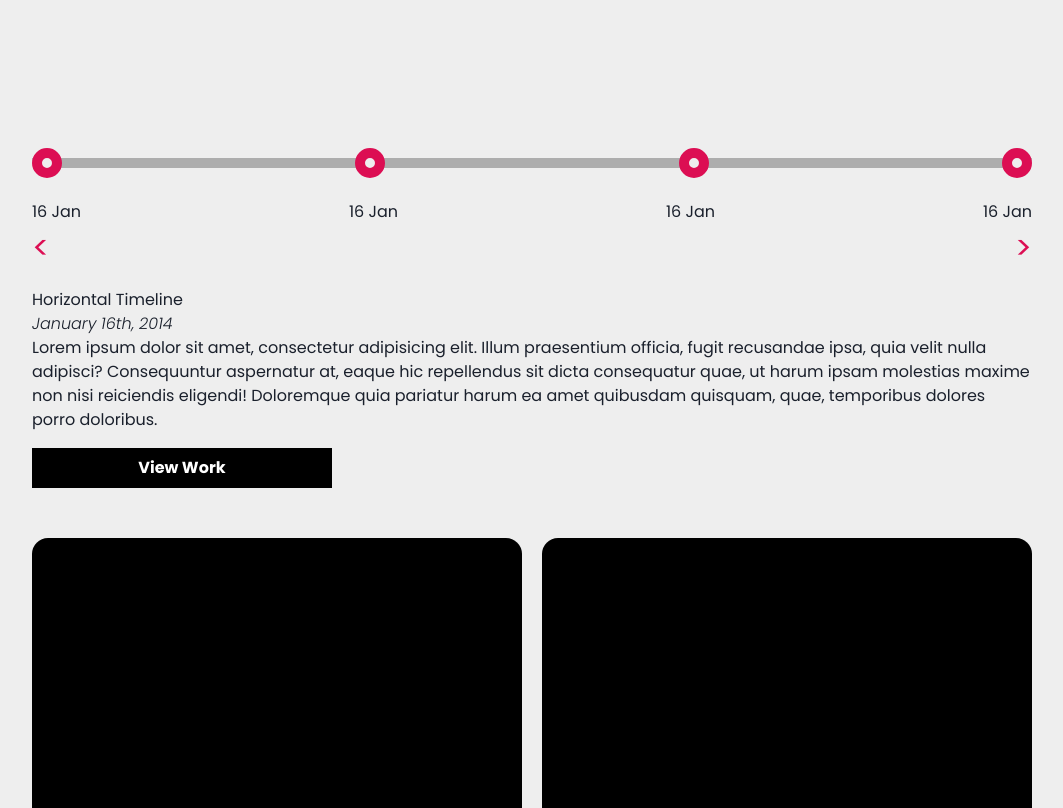
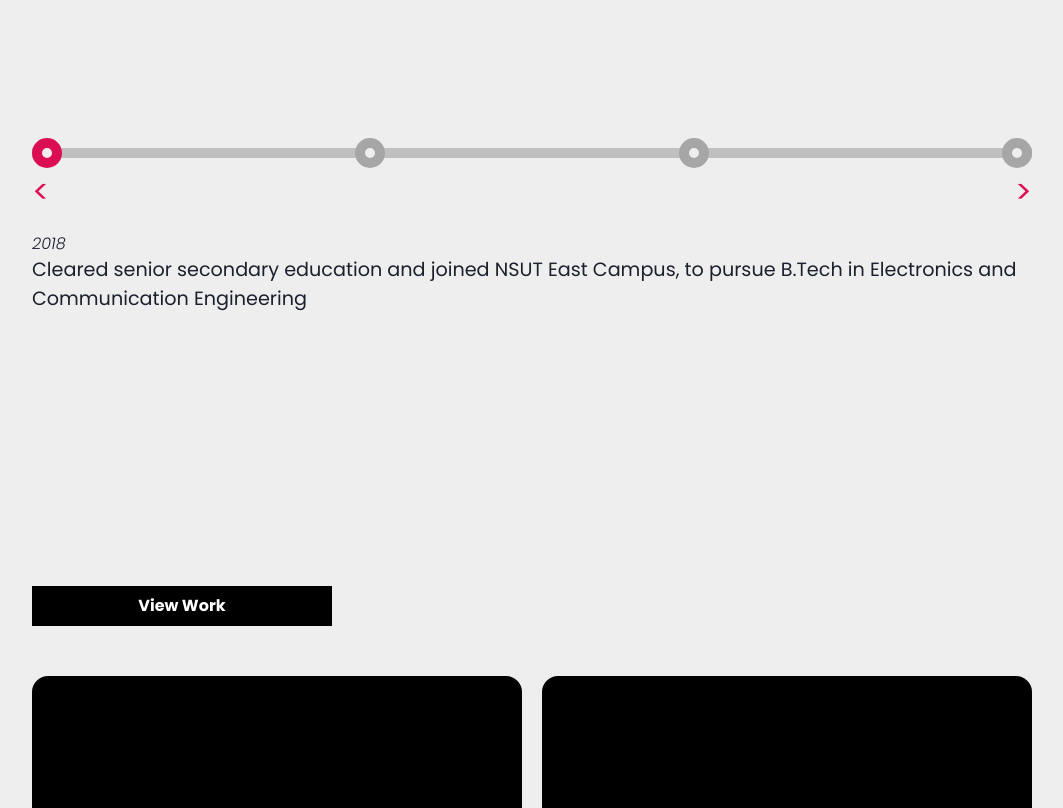
Before and after one commit to NegiAkash890/portfoliov2, a Next.js app: page /work in a window 1280 px wide. Shown: the part 620-1428 px from the top of the page, without its empty margins (108-1171 px from the left). Built offline with nearby package versions, Linux system fonts and the light colour scheme.

Commit message:
Added & Completed timeline component

```diff
--- a/components/timeline.js
+++ b/components/timeline.js
@@ -1,47 +1,56 @@
-import React from 'react'
+import { Text } from '@chakra-ui/react';
+import React, { useEffect } from 'react'
 import styles from '../styles/timeline.module.css';
-function Timeline() {
+function Timeline({activeIndex, data, setActiveIndex}) {
+  const move = (type) => {
+    console.log(activeIndex, type);
+    if(activeIndex == data?.length - 1 && type === 'next') {
+        setActiveIndex(0);
+    } else if(activeIndex == 0 && type === 'prev') {
+        setActiveIndex(data?.length - 1) ;
+    }
+    else {
+        switch(type) {
+        case 'prev' : setActiveIndex(activeIndex - 1) ;
+        return;
+        case 'next' : setActiveIndex(activeIndex + 1) ;
+        return;
+        default: return activeIndex ;
+    }}
+  }
+//   useEffect(() => {
+//     setTimeout(() => {
+//         move('next');
+//       }, 4000)
+//   },[activeIndex]);
+
   return (
         <>
-        <div className={styles['timeline_bar']}>
-            <div id={styles['timeline_status_marker']}>
-                <ul id={styles["timeline_steps"]}>
-                    <li className={styles["timeline_step"]}></li>
-                    <li className={styles["timeline_step"]}></li>
-                    <li className={styles["timeline_step"]}></li>
-                    <li className={styles["timeline_step"]}></li>
-                </ul>
+         <div className={styles['timeline_bar']}>
+         <div id={styles['timeline_status_marker']}>
+         <ul id={styles[`timeline_steps_${activeIndex}`]}>
+        {data.map((item, index) => {return (
+
+                <li key={index} className={activeIndex >= index ? styles["timeline_step"] :styles["timeline_step_disabled"]}>
+
+                </li>
+
+        )})}
+          </ul>
+         </div>
+        </div>
+        <ul className={styles["cd-timeline-navigation"]}>
+        <li><a className={styles["prev"]} onClick={() => move('prev')}>&lt;</a></li>
+        <li><a className={styles["next"]} onClick={() => move('next')}>&gt;</a></li>
+        </ul>
+        <div className={styles["events-content"]}>
+            <div className={styles["selected"]} data-date="16/01/2014">
+                <em>{data[activeIndex].date}</em>
+                <Text fontSize={"1.2rem"} minH="250px">
+                   {data[activeIndex].content}
+                </Text>
             </div>
         </div>
-        <section className={styles["cd-horizontal-timeline"]}>
-            <div className={styles["timeline"]}>
-                <div className={styles["events-wrapper"]}>
-                    <div className={styles["events"]}>
-                        <ol>
-                            <li><a href="#0" data-date="16/01/2014" className={styles["selected"]}>16 Jan</a></li>
-                            <li><a href="#0" data-date="16/01/2014" className={styles["selected"]}>16 Jan</a></li>
-                            <li><a href="#0" data-date="16/01/2014" className={styles["selected"]}>16 Jan</a></li>
-                             <li><a href="#0" data-date="16/01/2014" className={styles["selected"]}>16 Jan</a></li>
-                        </ol>
-                    </div>
-                </div>
-
-                <ul className={styles["cd-timeline-navigation"]}>
-                    <li><a href="#0" className={styles["prev"]}>&lt;</a></li>
-                    <li><a href="#0" className={styles["next"]}>&gt;</a></li>
-                </ul>
-            </div>
-
-            <div className={styles["events-content"]}>
-                    <div className={styles["selected"]} data-date="16/01/2014">
-                        <h2>Horizontal Timeline</h2>
-                        <em>January 16th, 2014</em>
-                        <p>
-                            Lorem ipsum dolor sit amet, consectetur adipisicing elit. Illum praesentium officia, fugit recusandae ipsa, quia velit nulla adipisci? Consequuntur aspernatur at, eaque hic repellendus sit dicta consequatur quae, ut harum ipsam molestias maxime non nisi reiciendis eligendi! Doloremque quia pariatur harum ea amet quibusdam quisquam, quae, temporibus dolores porro doloribus.
-                        </p>
-                    </div>
-            </div>
-        </section>
         </>
   )
 }
--- a/pages/work.js
+++ b/pages/work.js
@@ -6,7 +6,25 @@ import Timeline from "../components/timeline";
 function Work() {
   const [cardState, setCardState] = useState([false, false]);
   const [activeIndex ,setActiveIndex] = useState(0);
-  const [data, setData] = useState([]);
+  const [data, setData] = useState([
+    {
+      date : "2018",
+      content: "Cleared senior secondary education and joined NSUT East Campus, to pursue B.Tech in Electronics and Communication Engineering"
+    },
+    {
+      date : "12-01-2022",
+      content: "2- Lorem Ipsum is simply dummy text of the printing and typesetting industry. Lorem Ipsum has been the industry's standard dummy text ever since the 1500s, when an unknown printer took a galley of type and scrambled it to make a type specimen book. It has survived not only five centuries, but also the leap into electronic typesetting, remaining essentially unchanged. It was popularised in the 1960s with the release of Letraset sheets containing Lorem Ipsum passages, and more recently with desktop publishing software like Aldus PageMaker including versions of Lorem Ipsum."
+    },
+    {
+      date : "13-01-2022",
+      content: "3- Lorem Ipsum is simply dummy text of the printing and typesetting industry. Lorem Ipsum has been the industry's standard dummy text ever since the 1500s, when an unknown printer took a galley of type and scrambled it to make a type specimen book. It has survived not only five centuries, but also the leap into electronic typesetting, remaining essentially unchanged. It was popularised in the 1960s with the release of Letraset sheets containing Lorem Ipsum passages, and more recently with desktop publishing software like Aldus PageMaker including versions of Lorem Ipsum."
+    },
+    {
+      date : "14-01-2022",
+      content: "4- Lorem Ipsum is simply dummy text of the printing and typesetting industry. Lorem Ipsum has been the industry's standard dummy text ever since the 1500s, when an unknown printer took a galley of type and scrambled it to make a type specimen book. It has survived not only five centuries, but also the leap into electronic typesetting, remaining essentially unchanged. It was popularised in the 1960s with the release of Letraset sheets containing Lorem Ipsum passages, and more recently with desktop publishing software like Aldus PageMaker including versions of Lorem Ipsum."
+    },
+
+  ]);
   const toggleState = (id) => {
     const newCardState = [...cardState];
     newCardState[id] = !cardState[id];
@@ -27,13 +45,13 @@ function Work() {
         >
           or Software Developer
         </Text>
-        <Timeline activeIndex={activeIndex} data={data}/>
+        <Timeline activeIndex={activeIndex} data={data} setActiveIndex={setActiveIndex}/>
         <Button
           variant={"solid"}
           bg="black"
           color={"white"}
           borderRadius="none"
-          mt={"4"}
+          mt={"20"}
           w="100%"
           width={{ base: "100%", md: "30%" }}
         >
--- a/styles/globals.css
+++ b/styles/globals.css
@@ -19,5 +19,6 @@ a {
   margin: 0;
   padding: 0;
   scroll-behavior: smooth;
+  transition: ease-in-out ;
 
 }
--- a/styles/timeline.module.css
+++ b/styles/timeline.module.css
@@ -1,66 +1,84 @@
+
 #timeline_status_marker {
+  position: relative;
   margin-top: 10rem;
   display: block;
   content: "";
   width: 100%;
   height: 20px;
-  background-color: rgba(0, 0, 0, 0.273);
   border-radius: 1rem;
-  border: 10px;
 }
 
-#timeline_steps {
+#timeline_steps_0 {
 
   display: flex;
   justify-content: space-between;
   align-items: center;
+  background-color: rgba(0, 0, 0, 0.197);
+  background-image: linear-gradient(to right, rgb(220, 14, 83) 0%, rgb(220, 14, 83) 0%,transparent 0%, transparent 100%);
+
 }
 
-.events > ol{
+#timeline_steps_1 {
   display: flex;
   justify-content: space-between;
-  list-style: none;
+  align-items: center;
+  background-color: rgba(0, 0, 0, 0.197);
+  background-image: linear-gradient(to right, rgb(220, 14, 83) 0%, rgb(220, 14, 83) 35%,transparent 35%, transparent 100%);
 }
 
-.events-wrapper {
-  margin-top: 2rem;
+#timeline_steps_2 {
+  display: flex;
+  justify-content: space-between;
+  align-items: center;
+  background-color: rgba(0, 0, 0, 0.197);
+  background-image: linear-gradient(to right, rgb(220, 14, 83) 0%, rgb(220, 14, 83) 65%,transparent 35%, transparent 100%);
+}
+
+#timeline_steps_3 {
+  display: flex;
+  justify-content: space-between;
+  align-items: center;
+  background-color: rgba(0, 0, 0, 0.197);
+  background-image: linear-gradient(to right, rgb(220, 14, 83) 0%, rgb(220, 14, 83) 100%,transparent 35%, transparent 100%);
 }
 
 .timeline_step {
+  list-style: none;
+  margin-top: -20px;
+  position: relative;
+  width: 30px;
+  top: 10px;
+  height: 30px;
+  border-radius: 50%;
+  /* background-color: rgb(220, 14, 83); */
+  border: 10px solid rgb(220, 14, 83);
+
+}
+
+
+.timeline_step_disabled {
   margin-top: -20px;
   content: "";
   display: block;
   position: relative;
   width: 30px;
-  top: 20px;
+  top: 10px;
   height: 30px;
   border-radius: 50%;
-  /* background-color: rgb(220, 14, 83); */
-  border: 10px solid rgb(220, 14, 83);
-}
 
-.timeline_step:disabled {
-  margin-top: -20px;
-  content: "";
-  display: block;
-  position: relative;
-  width: 30px;
-  top: 20px;
-  height: 30px;
-  border-radius: 50%;
-  /* background-color: rgb(220, 14, 83); */
-  border: 10px solid rgb(220, 14, 83);
+  border: 10px solid rgba(0, 0, 0, 0.3);
+
 }
 
 
 .timeline_step::before{
   content: '';
   position: absolute;
-
   width: 15px;
   height: 15px;
   left: 20%;
-  top: 20%;
+  top: -10%;
   border-radius: 50%;
 }
 
```
